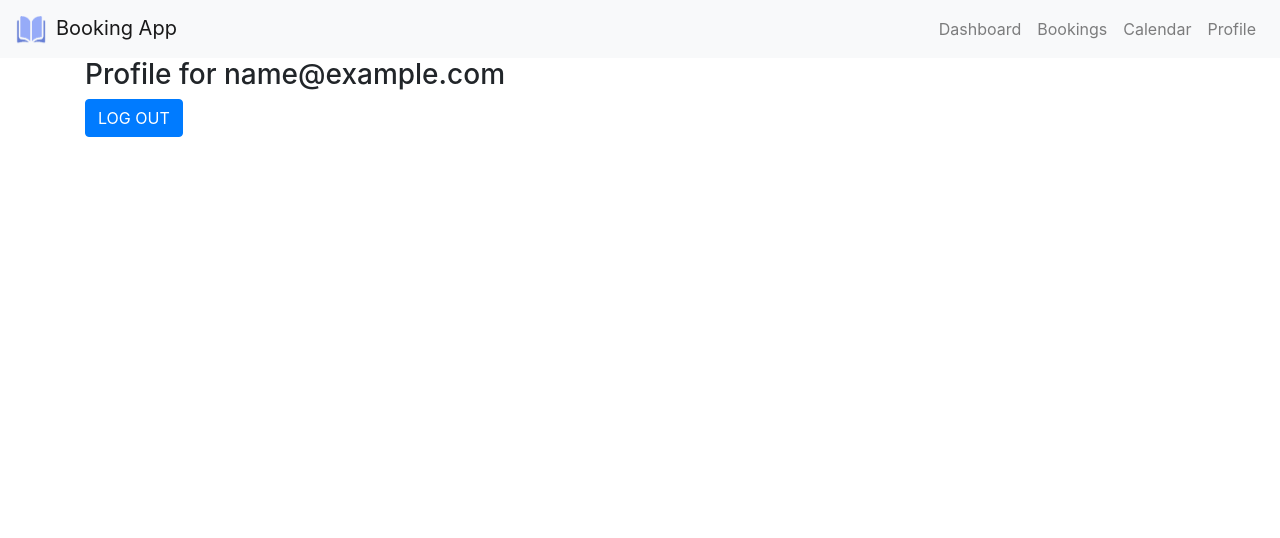
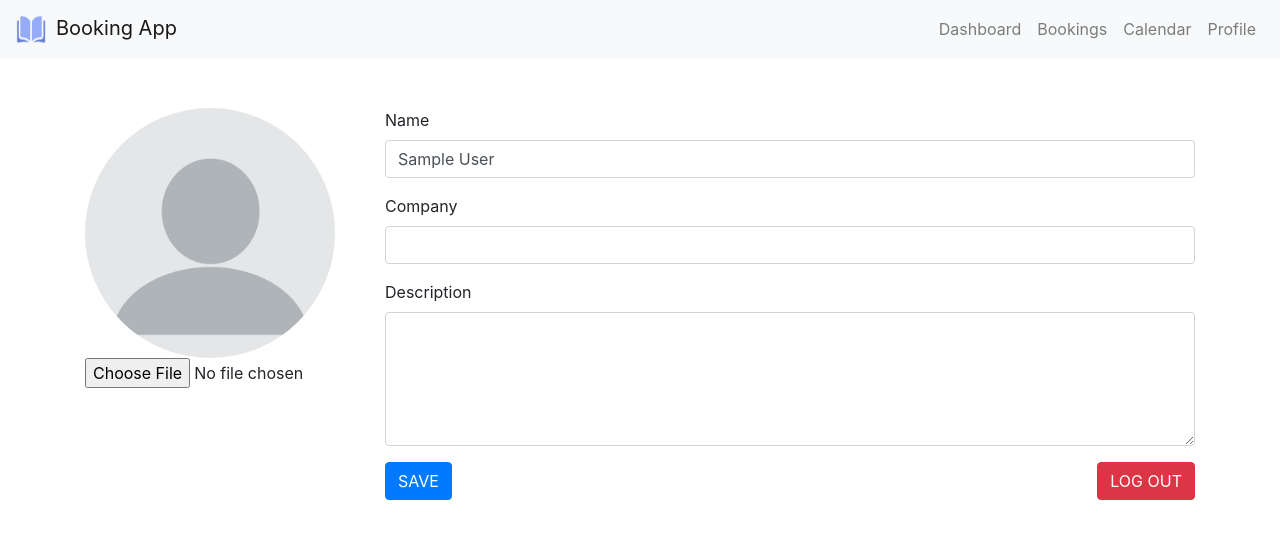
Before and after one commit to TudorMaxim/BookingApp, a React (Create React App) app in the folder booking-app-frontend/: page / in a window 1280 px wide. Shown: the top 538 px of the page. Built offline with nearby package versions, Linux system fonts and the light colour scheme; sample sign-in values are in the browser's storage.

Commit message:
Added profile form with image picker

```diff
--- a/booking-app-frontend/src/auth/reducers/index.tsx
+++ b/booking-app-frontend/src/auth/reducers/index.tsx
@@ -2,7 +2,6 @@ import { IAuthState } from '../../context/types';
 import { IAuthAction, AuthActionTypes } from '../actions/types';
 
 const authReducer = (state: IAuthState, action: IAuthAction): IAuthState => {
-  console.log(action.type);
   switch (action.type) {
     case AuthActionTypes.LOGIN_REQUEST:
     case AuthActionTypes.REGISTER_REQUEST:
--- a/booking-app-frontend/src/context/types.tsx
+++ b/booking-app-frontend/src/context/types.tsx
@@ -10,6 +10,9 @@ export interface IProfileState {
     name: string;
     email: string;
     token: string;
+    company?: string;
+    description?: string;
+    image?: string;
 }
 
 export interface IState {
--- a/booking-app-frontend/src/profile/actions/index.tsx
+++ b/booking-app-frontend/src/profile/actions/index.tsx
@@ -5,3 +5,8 @@ export const loadProfile = (payload: IProfileState): IProfileAction => ({
   type: ProfileActionTypes.LOAD_PROFILE,
   payload,
 });
+
+export const updateInput = (key: string, value: string): IProfileAction => ({
+  type: ProfileActionTypes.UPDATE_INPUT,
+  inputPayload: { key, value },
+});
--- a/booking-app-frontend/src/profile/actions/types.tsx
+++ b/booking-app-frontend/src/profile/actions/types.tsx
@@ -2,9 +2,16 @@ import { IProfileState } from '../../context/types';
 
 export enum ProfileActionTypes {
     LOAD_PROFILE = 'LOAD_PROFILE',
+    UPDATE_INPUT = 'UPDATE_INPUT',
+}
+
+export interface IInputPayload {
+    key: string;
+    value: string;
 }
 
 export interface IProfileAction {
     type: ProfileActionTypes;
     payload?: IProfileState;
+    inputPayload?: IInputPayload;
 }
--- /dev/null
+++ b/booking-app-frontend/src/profile/components/Profile.sass
@@ -0,0 +1,12 @@
+.profile-form-wrapper
+    margin-top: 50px
+    display: grid
+    grid-template-columns: 300px auto
+
+.user-profile-image
+    width: 250px
+    height: auto
+    border-radius: 50%
+
+.right
+    float: right
--- a/booking-app-frontend/src/profile/components/Profile.tsx
+++ b/booking-app-frontend/src/profile/components/Profile.tsx
@@ -1,19 +1,38 @@
 import { FunctionComponent } from 'react';
-import { Button } from 'react-bootstrap';
+import { Button, Form } from 'react-bootstrap';
 import { useStore } from '../../context/store';
 import authService from '../../service/auth.service';
+import DefaultProfileImage from '../../assets/DefaultProfileImage.png';
+import { updateInput } from '../actions';
+import './Profile.sass';
 
 const Profile: FunctionComponent = () => {
   const { state, dispatch } = useStore();
+  const { name, company, image } = state.profile;
+  const imageSrc = image || DefaultProfileImage;
   return (
-    <>
-      <h3>
-        Profile for
-        {' '}
-        {state.profile.email}
-      </h3>
-      <Button variant="primary" onClick={() => authService.logout(dispatch)}> LOG OUT </Button>
-    </>
+    <div className="profile-form-wrapper">
+      <div className="profile-image-upload">
+        <img className="user-profile-image" src={imageSrc} alt="Profile" />
+        <Form.Control type="file" onChange={(event) => dispatch(updateInput('image', event.target.value))} />
+      </div>
+      <Form className="profile-form-data">
+        <Form.Group>
+          <Form.Label> Name </Form.Label>
+          <Form.Control type="text" value={name} onChange={(event) => dispatch(updateInput('name', event.target.value))} />
+        </Form.Group>
+        <Form.Group>
+          <Form.Label> Company </Form.Label>
+          <Form.Control type="text" value={company} onChange={(event) => dispatch(updateInput('company', event.target.value))} />
+        </Form.Group>
+        <Form.Group>
+          <Form.Label> Description </Form.Label>
+          <Form.Control as="textarea" rows={5} />
+        </Form.Group>
+        <Button variant="primary" onClick={() => console.log('TODO: Submit new data')}> SAVE </Button>
+        <Button variant="danger" className="right" onClick={() => authService.logout(dispatch)}> LOG OUT </Button>
+      </Form>
+    </div>
   );
 };
 
--- a/booking-app-frontend/src/profile/reducers/index.tsx
+++ b/booking-app-frontend/src/profile/reducers/index.tsx
@@ -10,6 +10,11 @@ const profileReducer = (state: IProfileState, action: IProfileAction): IProfileS
         email: action.payload ? action.payload.email : '',
         token: action.payload ? action.payload.token : '',
       };
+    case ProfileActionTypes.UPDATE_INPUT:
+      return {
+        ...state,
+        [action.inputPayload!.key]: action.inputPayload!.value,
+      };
     default:
       return state;
   }
--- a/booking-app-frontend/src/service/auth.service.tsx
+++ b/booking-app-frontend/src/service/auth.service.tsx
@@ -79,7 +79,6 @@ const validate = async (uuid: string, dispatch: Dispatch<IAuthAction>) => {
     dispatch(validateFailure(responseBody.message));
     return;
   }
-  console.log(responseBody);
   dispatch(validateSuccess(responseBody.message));
 };
 
```
Also changed, not shown: booking-app-frontend/src/assets/DefaultProfileImage.png (added).
